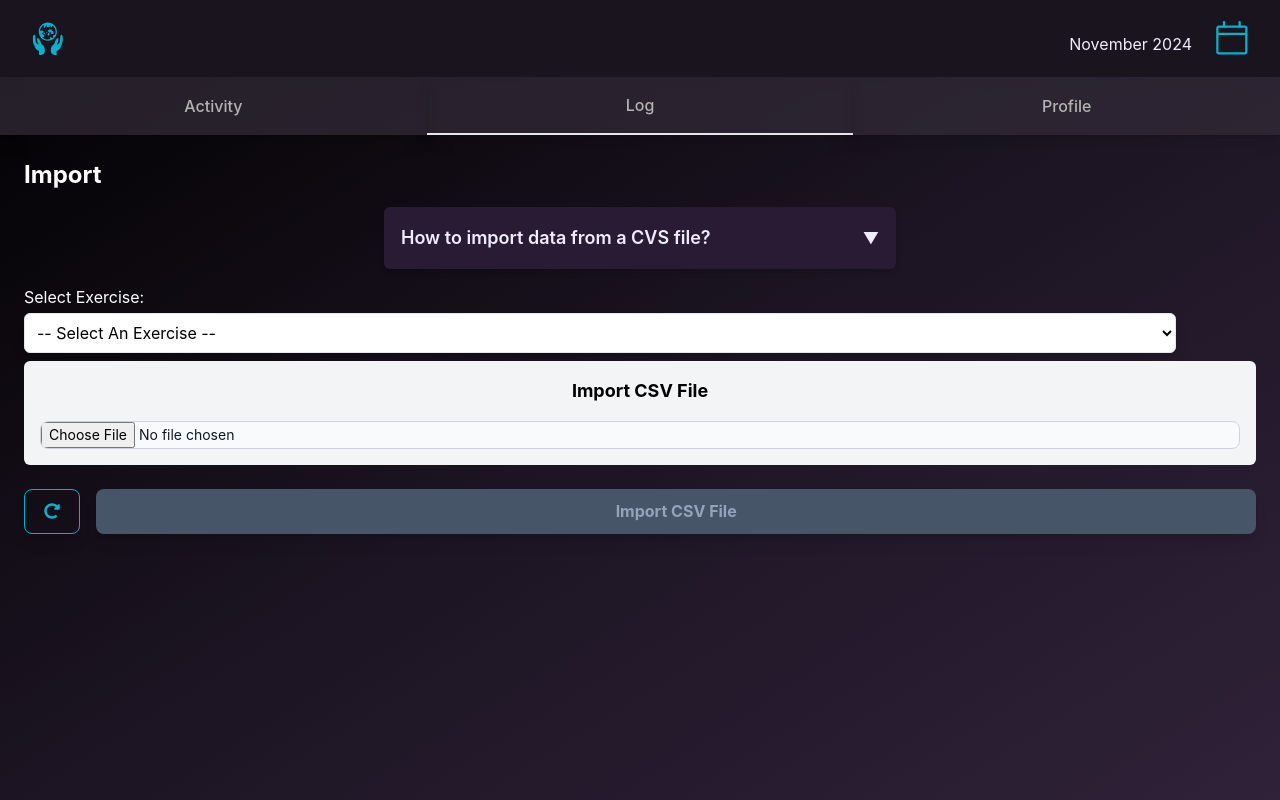
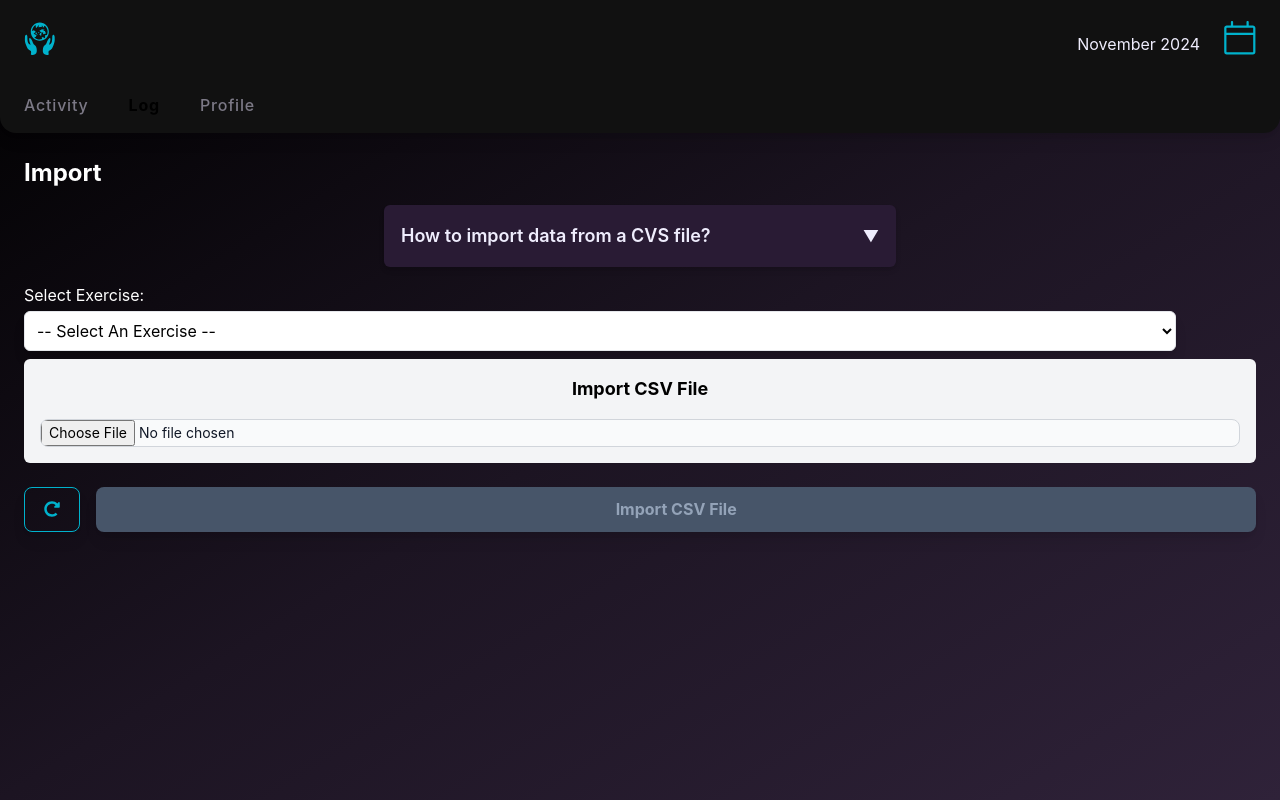
Before and after one commit to marcus-biddle/group-tracker, a React (Vite) app in the folder client/: page /log/import in a window 1280 px wide. Built offline with nearby package versions, Linux system fonts and the light colour scheme.

Commit message:
changed style

```diff
--- a/client/src/sections/Activity/ActivityPage.jsx
+++ b/client/src/sections/Activity/ActivityPage.jsx
@@ -1,5 +1,5 @@
 import React, { useEffect, useState } from 'react';
-import { motion } from 'framer-motion';
+import { motion, AnimatePresence } from 'framer-motion';
 import { retrieveAllExerciseLogsGroupedByUser, retrieveExerciseLog } from '../../api/exerciseApi';
 import { MdOutlineLeaderboard } from "react-icons/md";
 import { useHeaderData } from '../../context/HeaderDataContext';
@@ -45,7 +45,7 @@ const ActivityPage = () => {
                 <span className=' text-[14px]'>Order By Exercise:</span>
                 <button
                   onClick={toggleDropdown}
-                  className="inline-flex justify-between items-center text-center w-32 h-8 px-4 py-2 text-sm font-medium text-[#00B2CC] bg-[#322a37] bg-opacity-75 rounded-md"
+                  className="inline-flex justify-between items-center text-center gap-4 min-w-36 text-[#00B2CC] bg-[#322a37] bg-opacity-75 rounded-lg bordee border-[#322a37]  active:scale-95 transition-transform duration-150"
                 >
                   <div>
                     <MdOutlineLeaderboard className=' h-full scale-125' />
@@ -54,31 +54,79 @@ const ActivityPage = () => {
                 </button>
 
                 {isOpen && (
-                    <div className="absolute z-10 mt-2 w-28 origin-top-right rounded-md shadow-lg">
-                      <ul className="py-1 text-[#00B2CC] bg-[#322a37]" role="menu" aria-orientation="vertical" aria-labelledby="menu-button">
+                  <AnimatePresence>
+                    <motion.div
+                      initial={{ opacity: 0, y: -20 }}
+                      animate={{ opacity: 1, y: 0 }}
+                      exit={{ opacity: 0, y: -20 }}
+                      transition={{ duration: 0.25 }}
+                      className="absolute z-10 mt-2 w-36 origin-top-right rounded-lg shadow-lg"
+                    >
+                      <ul
+                        className="py-1 text-[#00B2CC] bg-[#322a37] rounded-lg"
+                        role="menu"
+                        aria-orientation="vertical"
+                        aria-labelledby="menu-button"
+                      >
                         {exerciseList.map((exercise, index) => (
-                          <li key={index} onClick={() => handleExerciseDropdown(exercise)} className="block capitalize font-semibold px-4 py-2 text-sm ">
+                          <li
+                            key={index}
+                            onClick={() => handleExerciseDropdown(exercise)}
+                            className="block capitalize font-semibold px-4 py-2 hover:bg-[#444]"
+                          >
                             {exercise}
                           </li>
                         ))}
-                        <li onClick={() => handleExerciseDropdown(null)} className="block capitalize font-semibold px-4 py-2 text-sm ">
+                        <li
+                          onClick={() => handleExerciseDropdown(null)}
+                          className="block capitalize font-semibold px-4 py-2 hover:bg-[#444]"
+                        >
                           None
                         </li>
                       </ul>
-                    </div>
+                    </motion.div>
+                  </AnimatePresence>
                 )}
+
                 </div>
               </div>
-              <div className='flex justify-evenly gap-8'>
+              {/* <div className='flex justify-evenly gap-8'>
               {exerciseList.map((exercise, index) => (
                 <div key={index} className='w-10 text-right text-[14px] capitalize'>
                   {exercise}
                 </div>
               ))}
+              </div> */}
             </div>
         </div>
+        <div className="grid gap-4 sm:grid-cols-1 md:grid-cols-2 lg:grid-cols-3 xl:grid-cols-4">
+          {exerciseLog.map((person, index) => (
+            <motion.div
+            key={index}
+            initial={{ opacity: 0, y: 20 }}
+            animate={{ opacity: 1, y: 0 }}
+            transition={{ delay: index * 0.2 }}
+              className="text-white items-center align-middle text-center bg-[#1E1E1E] rounded-md p-4"
+            >
+              <p className="font-semibold text-[#00B2CC] text-left px-2">{person.fullname}</p>
+              <hr className="border-gray-300 m-2 opacity-40" />
+              <div className="flex justify-evenly flex-wrap mt-2">
+                {person.exercises.map((exercise, exerciseIndex) => (
+                  <div
+                    key={exerciseIndex}
+                    className="p-2 rounded-md m-1 text-sm "
+                  >
+                    <span className=' text-[32px]'>{exercise.total_exercise_count}</span>
+                    <span className=' opacity-50'>{' '}{exercise.exercise_name}</span>
                   </div>
-        {exerciseLog.map((person, index) => (
+                ))}
+              </div>
+            </motion.div>
+          ))}
+        </div>
+
+
+        {/* {exerciseLog.map((person, index) => (
           <motion.div
           key={index}
           initial={{ opacity: 0, y: 20 }}
@@ -98,7 +146,7 @@ const ActivityPage = () => {
               </div>
             </div>
           </motion.div>
-        ))}
+        ))} */}
       </div>
     </div>
   );
--- a/client/src/sections/Import/Import.jsx
+++ b/client/src/sections/Import/Import.jsx
@@ -117,7 +117,7 @@ export const Import = () => {
                     Columns: <br/>
                     <span className='pl-8'>Date</span> (e.g., 2024-11-15) <br/>
                     <span className='pl-8'>Count</span> (numeric values only) <br/> <br />
-                    Helpful tip: Copy paste the Date column and the column with your name if you're importing from Cal's Spreadsheet.
+                    Helpful tip: Copy paste the Date column and the column under your name if you're importing from Cal's Spreadsheet.
                 </p> <br />
                 <p>3. Save the file as a .csv (Comma-Separated Values) file.</p> <br />
                 <p>4. Exercise Dropdown: Ensure the exercise column is correctly selected before importing your csv file.</p>
--- a/client/src/sections/TopNav.jsx
+++ b/client/src/sections/TopNav.jsx
@@ -77,17 +77,29 @@ export const TopNav = () => {
 
   return (
     <>
-    <div className=' flex items-center justify-between px-2 py-2 z-50 text-[#B3B3B3] bg-[#19141E] shadow-lg'>
-      <div className=' flex justify-center items-center'>
+      <div className=' flex flex-col bg-[#111111] rounded-b-2xl shadow-lg'>
+        <div className='flex justify-between py-2'>
+          <div className=''>
             <button className='bg-transparent text-[#00B2CC] h-full w-20 active:scale-90 transition-transform duration-150' onClick={goHome}>
               <GiEcology className='w-full h-full scale-90' />
             </button>
           </div>
-      <div className=' flex justify-center items-center'>
+          <div className='flex items-center'>
             <span className='pt-3 text-[#EFEDFD] '>{months[headerData.date.month-1].name} {headerData.date.day === -1 ? '' : `${headerData.date.day},`} {headerData.date.year}</span>
             <button onClick={() => setShowCalendar(true)} className='text-[#00B2CC] bg-transparent h-full w-20 active:scale-90 transition-transform duration-150'>
               <GoCalendar className='w-full h-full scale-90' />
             </button>
+          </div>
+        </div>
+
+        <div className='flex gap-2 px-2'>
+          {subNavGuide.map((category) => (
+            <NavLink to={`/${category}`} key={category} className={({ isActive }) =>
+              `${isActive || (pathname === null && category === 'activity') ? 'visited:text-[#EFEDFD] font-bold '
+                : 'text-[#7C7986]'}
+              bg-transparent capitalize flex items-center p-4 tracking-wider`
+            }>{category}</NavLink>
+          ))}
         </div>
 
       {/* <Button size='medium' onClick={() => setIsOpen(!isOpen)}>
@@ -122,11 +134,7 @@ export const TopNav = () => {
       </div> */}
       {/* <SlidingMenu /> */}
     </div>
-    <div className='flex w-full bg-[#322a37] bg-opacity-75'>
-      {subNavGuide.map((category) => (
-        <NavLink to={`/${category}`} key={category} className={`${category === pathname || pathname === null && category === 'activity' ? 'border-b-2' : 'border border-none'} bg-transparent w-full capitalize flex items-center justify-evenly py-4 px-8 z-50 text-[#B3B3B3] visited:text-[#B3B3B3] shadow-lg`}>{category}</NavLink>
-      ))}
-    </div>
+
 
     {showCalendar && <div className=' absolute top-0 h-screen flex justify-center items-center w-full px-6 bg-black bg-opacity-50 z-50'>
         <Calendar setShowCalendar={setShowCalendar} />
```
Lines whose indentation alone changed are shown as unchanged.
